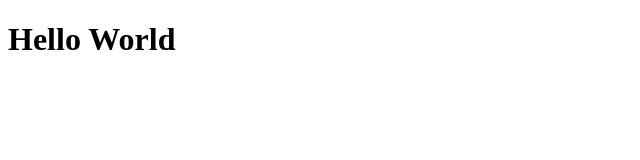
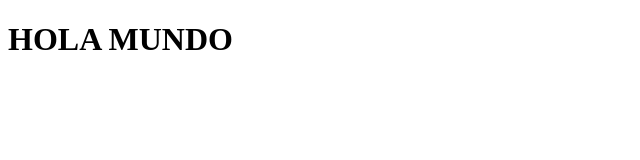
Before and after one commit to domieprangel/prueba-git, a plain HTML site: page index.html in a window 1280 px wide. Shown: the whole page, without its empty margins (0-640 px from the left). Drawn offline with Linux system fonts and the light colour scheme.

Commit message:
Cambio de idioma en html

```diff
--- a/index.html
+++ b/index.html
@@ -6,6 +6,6 @@
     <title>Document</title>
 </head>
 <body>
-    <h1>Hello World</h1>
+    <h1>HOLA MUNDO</h1>
 </body>
 </html>
```
